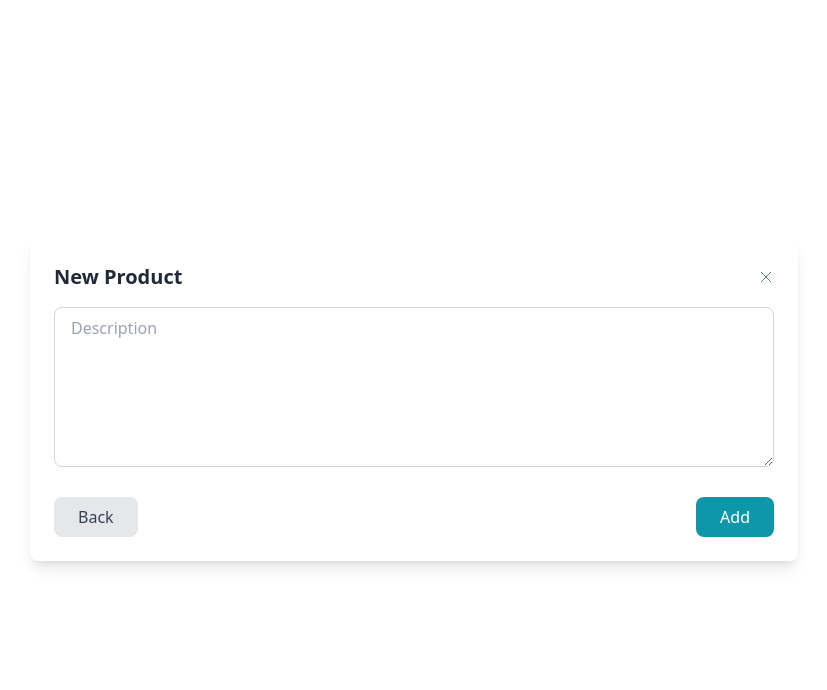
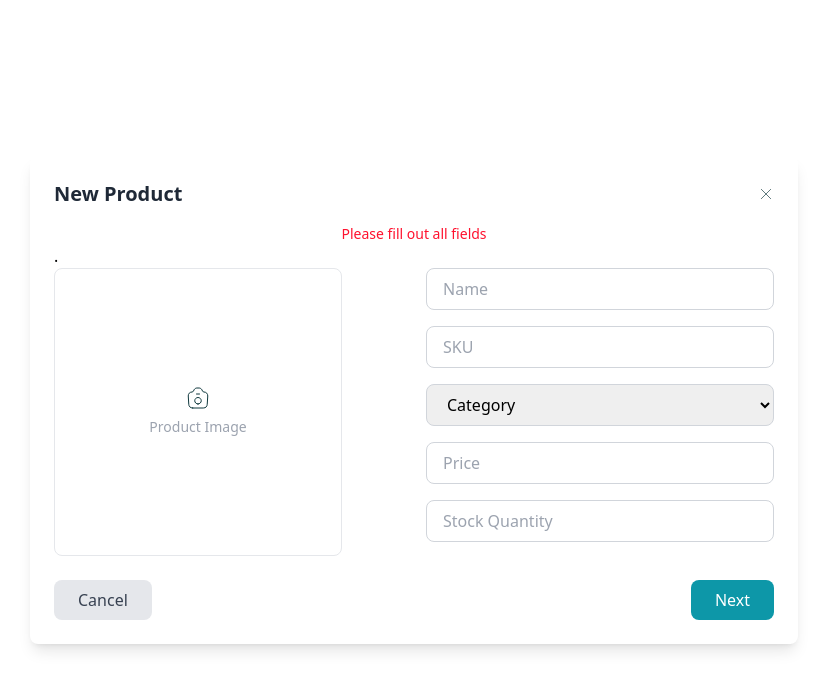
Before and after one commit to Hakob033/ShopFront, a Next.js app: page /pages/addItem in a window 1280 px wide. Both pictures are taken after a click on the button "Next". Shown: the top 690 px of the page, without its empty margins (226-1053 px from the left). Built offline with nearby package versions, Linux system fonts and the light colour scheme.

Commit message:
adding validation

```diff
--- a/src/app/pages/addItem/page.tsx
+++ b/src/app/pages/addItem/page.tsx
@@ -8,6 +8,8 @@ import Step2 from "../../../components/addProductCpts/step2";
 
 const AddProduct = () => {
   const [step, setStep] = useState(1);
+  const [skuCheck, setSkuCheck] = useState(false); // Updated variable name
+
   const [formData, setFormData] = useState({
     name: "",
     sku: "",
@@ -20,22 +22,40 @@ const AddProduct = () => {
 
   const router = useRouter();
 
+  const validateSku = async (sku: string): Promise<boolean> => {
+    try {
+      const response = await fetch("http://localhost:3001/api/skuCheck", {
+        method: "POST",
+        headers: {
+          "Content-Type": "application/json",
+        },
+        body: JSON.stringify({ sku }),
+      });
+
+      if (!response.ok) {
+        return false;
+      }
+
+      return true; // SKU is available
+    } catch (error) {
+      console.error("Error validating SKU:", error);
+      return false;
+    }
+  };
+
   const handleInputChange = (
     e: React.ChangeEvent<
       HTMLInputElement | HTMLSelectElement | HTMLTextAreaElement
     >
   ) => {
     const { name, value } = e.target;
-
-    // Handle numeric fields like price and stockQuantity
     const updatedValue =
       name === "price" || name === "stockQuantity"
         ? value === "" // Allow empty values
-          ? "" // Keep it empty if input is cleared
+          ? ""
           : parseFloat(value) // Convert to float for decimal numbers
         : value;
 
-    // Update the form data
     setFormData((prev) => ({ ...prev, [name]: updatedValue }));
   };
 
@@ -71,13 +91,15 @@ const AddProduct = () => {
     <div className="min-h-screen flex items-center justify-center bg-black bg-opacity-50">
       <div className="bg-white rounded-lg shadow-lg w-full max-w-3xl p-6">
         <ModalHeader onClose={handleCancel} />
-
         {step === 1 ? (
           <Step1
             formData={formData}
             onChange={handleInputChange}
             onNext={handleNext}
             onCancel={handleCancel}
+            onValidate={validateSku}
+            onSkuCheck={setSkuCheck} // Passing correctly
+            skuCheck={skuCheck} // Passing skuCheck as a prop
           />
         ) : (
           <Step2
--- a/src/app/pages/register/page.tsx
+++ b/src/app/pages/register/page.tsx
@@ -13,6 +13,7 @@ export default function Register() {
   const [confirmPassword, setConfirmPassword] = useState(false);
   const [name, setname] = useState("");
   const [password, setPassword] = useState("");
+  const [isTaken, setIsTaken] = useState(false);
   const [confirmPasswordValue, setConfirmPasswordValue] = useState("");
 
   const router = useRouter();
@@ -21,6 +22,28 @@ export default function Register() {
   const confirmPasswordRef = useRef<HTMLInputElement>(null);
   const submitRef = useRef<HTMLButtonElement>(null);
   const [isLoggedIn, setIsLoggedIn] = useState<boolean | null>(null);
+
+  const checkUsernameAvailability = async (name: string): Promise<boolean> => {
+    try {
+      const response = await fetch("http://localhost:3001/auth/check", {
+        method: "POST",
+        headers: {
+          "Content-Type": "application/json",
+        },
+        body: JSON.stringify({ name }),
+      });
+
+      if (response.ok) {
+        return true; // Username is available
+      }
+
+      const errorData = await response.json();
+      return false; // Username is taken
+    } catch (error) {
+      console.error("Error checking username:");
+      return false;
+    }
+  };
 
   const togglePasswordVisibility = () => setShowPassword(!showPassword);
   const toggleConfirmPasswordVisibility = () =>
@@ -59,7 +82,16 @@ export default function Register() {
   const handleSubmit = async (e: React.FormEvent) => {
     e.preventDefault();
 
-    if (name && password && confirmPasswordValue === password) {
+    if (!name || !password || confirmPasswordValue !== password) {
+      return;
+    }
+
+    const isAvailable = await checkUsernameAvailability(name);
+
+    if (!isAvailable) {
+      return;
+    }
+
     const userData = {
       name,
       password,
@@ -86,9 +118,6 @@ export default function Register() {
     } catch (error) {
       console.error("Error during registration:", error);
     }
-    } else {
-      console.log("Please fill in all fields correctly.");
-    }
   };
 
   return (
@@ -99,13 +128,31 @@ export default function Register() {
         </h2>
         <form className="mt-4" onSubmit={handleSubmit}>
           <div className="mb-4">
+            <span>
+              {isTaken ? (
+                <div className=" text-center">Username is taken</div>
+              ) : (
+                <div></div>
+              )}
+            </span>
             <input
               type="text"
               id="name"
               className="w-full px-4 py-2 mt-1 text-gray-700 border border-dark rounded-xl outline-none"
               placeholder="Name"
               value={name}
-              onChange={(e) => setname(e.target.value)}
+              onChange={async (e) => {
+                setname(e.target.value);
+                if (e.target.value) {
+                  const isAvailable = await checkUsernameAvailability(
+                    e.target.value
+                  );
+                  setIsTaken(false);
+                  if (!isAvailable) {
+                    setIsTaken(true);
+                  }
+                }
+              }}
             />
           </div>
 
--- a/src/components/addProductCpts/step1.tsx
+++ b/src/components/addProductCpts/step1.tsx
@@ -1,4 +1,4 @@
-import React from "react";
+import React, { useState } from "react";
 import ImageUpload from "./imageUpload";
 
 interface Step1Props {
@@ -17,6 +17,9 @@ interface Step1Props {
   ) => void;
   onNext: () => void;
   onCancel: () => void;
+  onValidate?: (sku: string) => Promise<boolean>;
+  onSkuCheck: (hasError: boolean) => void;
+  skuCheck: boolean;
 }
 
 const Step1: React.FC<Step1Props> = ({
@@ -24,6 +27,9 @@ const Step1: React.FC<Step1Props> = ({
   onChange,
   onNext,
   onCancel,
+  onValidate,
+  onSkuCheck,
+  skuCheck,
 }) => {
   const handleImageUpload = (imageUrl: string) => {
     onChange({
@@ -31,6 +37,7 @@ const Step1: React.FC<Step1Props> = ({
     } as React.ChangeEvent<HTMLInputElement>);
   };
 
+  const [validation, setValidaton] = useState(false);
   const handleNumberChange = (e: React.ChangeEvent<HTMLInputElement>) => {
     const { value } = e.target;
     if (value === "" || (Number(value) >= 0 && !value.startsWith("-"))) {
@@ -38,11 +45,37 @@ const Step1: React.FC<Step1Props> = ({
     }
   };
 
+  const handleNextClick = async () => {
+    // Check if all fields are filled
+    const { name, sku, category, price, stockQuantity, imageUrl } = formData;
+    if (!name || !sku || !category || !price || !stockQuantity || !imageUrl) {
+      setValidaton(true);
+      return;
+    }
+    setValidaton(false);
+
+    if (onValidate) {
+      const isSkuValid = await onValidate(formData.sku);
+      if (!isSkuValid) {
+        onSkuCheck(true); // Set error
+        return;
+      }
+      onSkuCheck(false); // Clear error
+    }
+
+    onNext();
+  };
+
   return (
     <div>
+      {validation ? (
+        <div className=" text-red text-sm text-center">
+          Please fill out all fields
+        </div>
+      ) : null}
+      .
       <div className="grid grid-cols-2 gap-6">
         <ImageUpload onImageUpload={handleImageUpload} />
-
         <div className="space-y-4">
           <input
             type="text"
@@ -52,6 +85,7 @@ const Step1: React.FC<Step1Props> = ({
             onChange={onChange}
             className="w-full border border-gray-300 rounded-lg px-4 py-2 focus:outline-none focus:ring focus:ring-medium"
           />
+          {skuCheck && <div>SKU is taken</div>} {/* Error display */}
           <input
             type="text"
             name="sku"
@@ -89,7 +123,6 @@ const Step1: React.FC<Step1Props> = ({
           />
         </div>
       </div>
-
       <div className="flex justify-between mt-6">
         <button
           onClick={onCancel}
@@ -98,7 +131,7 @@ const Step1: React.FC<Step1Props> = ({
           Cancel
         </button>
         <button
-          onClick={onNext}
+          onClick={handleNextClick}
           className="px-6 py-2 bg-medium text-white rounded-lg hover:bg-dark"
         >
           Next
```
Lines whose indentation alone changed are shown as unchanged.
